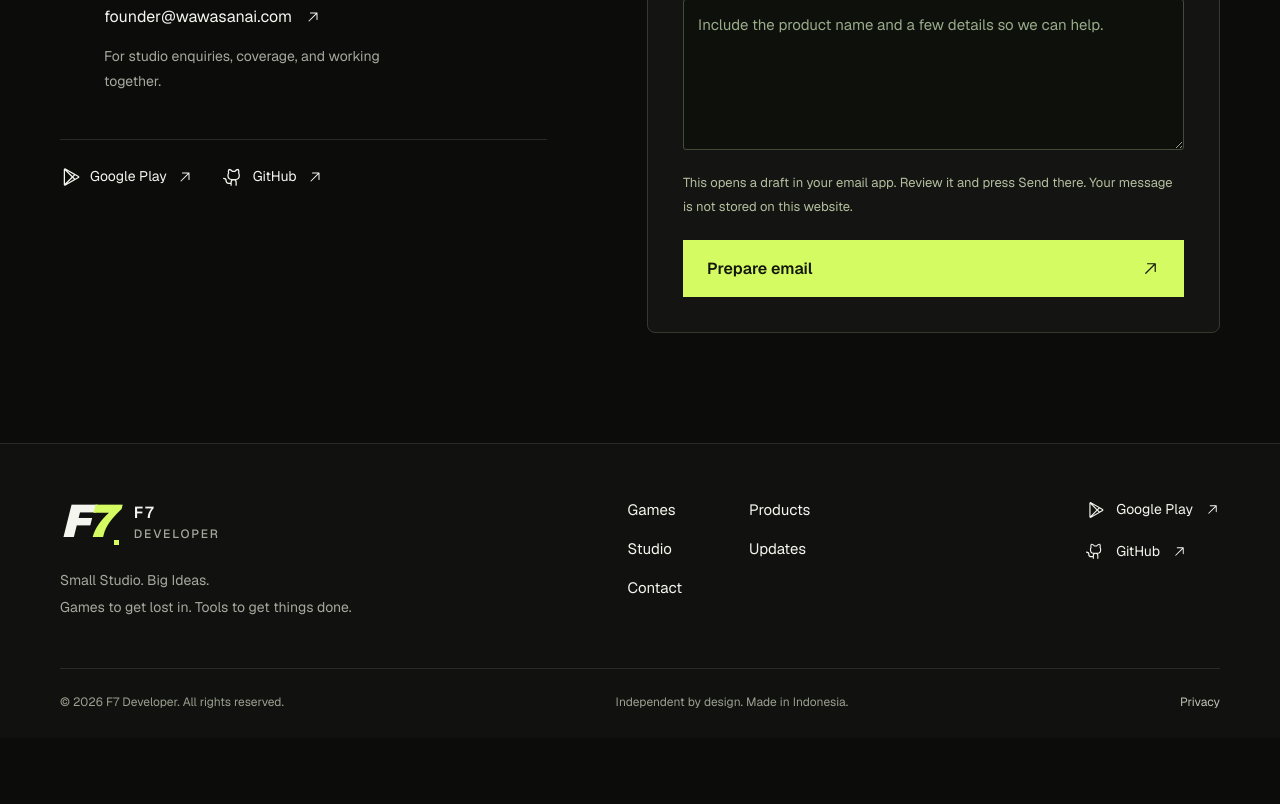
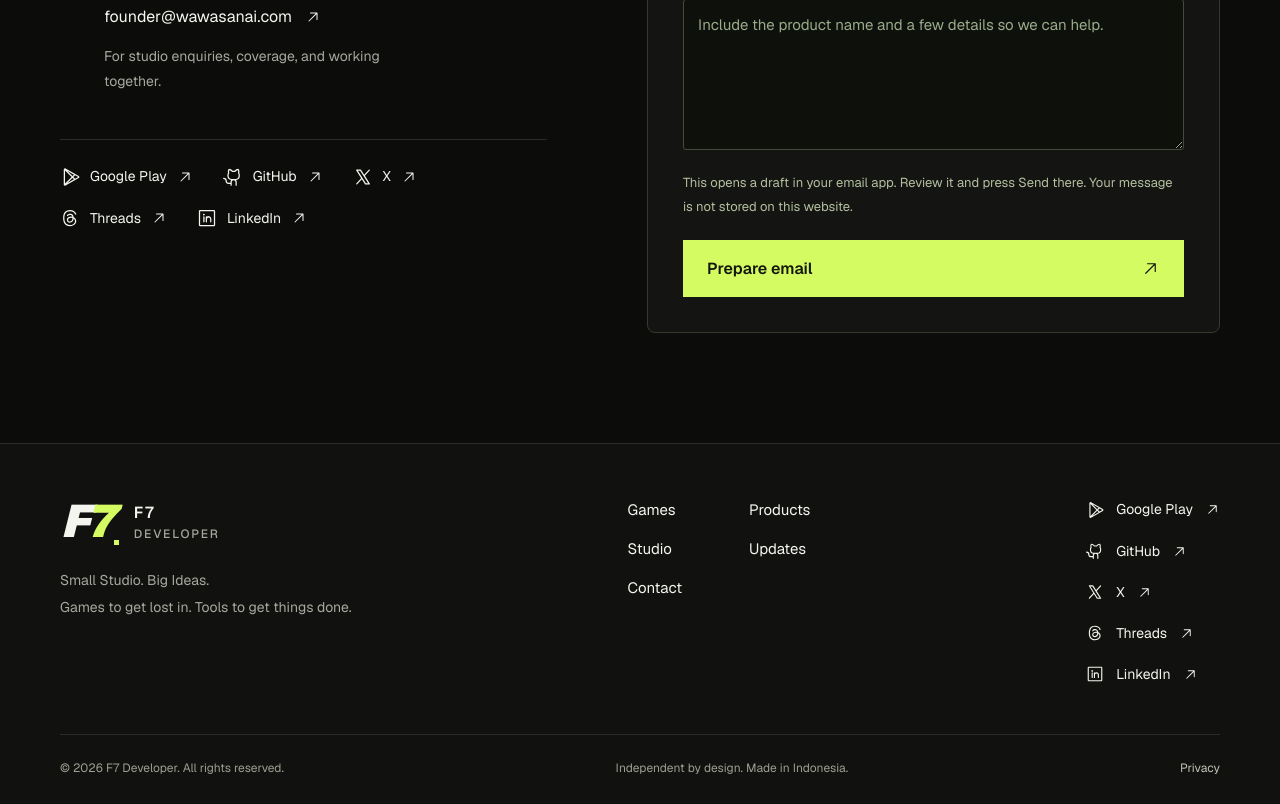
Before and after one commit to fareza777/website-f7developer, a Next.js app: page /contact in a window 1280 px wide. Shown: the part 780-1584 px from the top of the page. Before the commit the page ends 1518 px from the top, so only its background shows below. Built offline with nearby package versions, Linux system fonts and the light colour scheme; no server answers.

Commit message:
Add founder social profiles across studio website

```diff
--- a/src/app/contact/page.tsx
+++ b/src/app/contact/page.tsx
@@ -1,5 +1,6 @@
 import { PageIntro } from "@/components/ui";
 import { ContactForm } from "@/components/contact-form";
+import { SocialLinks } from "@/components/social-links";
 import {
   ArrowUpRightIcon,
   EnvelopeSimpleIcon,
@@ -69,6 +70,7 @@ export default function ContactPage() {
               GitHub
               <ArrowUpRightIcon size={16} />
             </a>
+            <SocialLinks iconSize={20} arrowSize={16} />
           </div>
         </div>
         <ContactForm />
--- a/src/components/footer.tsx
+++ b/src/components/footer.tsx
@@ -2,6 +2,7 @@ import Link from "next/link";
 import { Brand } from "./header";
 import { ArrowUpRightIcon, GithubLogoIcon, GooglePlayLogoIcon } from "./icons";
 import { developerUrl } from "@/lib/data";
+import { SocialLinks } from "./social-links";
 
 export function Footer() {
   return (
@@ -35,6 +36,7 @@ export function Footer() {
             >
               <GithubLogoIcon size={18} /> GitHub <ArrowUpRightIcon size={15} />
             </a>
+            <SocialLinks />
           </div>
         </div>
         <div className="footer-bottom">
--- a/src/components/icons.tsx
+++ b/src/components/icons.tsx
@@ -14,6 +14,9 @@ export {
   ListIcon,
   CheckIcon,
   GithubLogoIcon,
+  XLogoIcon,
+  ThreadsLogoIcon,
+  LinkedinLogoIcon,
   DownloadSimpleIcon,
   CaretRightIcon,
   CaretLeftIcon,
--- /dev/null
+++ b/src/components/social-links.tsx
@@ -0,0 +1,40 @@
+import { founderSocialLinks } from "@/lib/data";
+import {
+  ArrowUpRightIcon,
+  XLogoIcon,
+  ThreadsLogoIcon,
+  LinkedinLogoIcon,
+} from "./icons";
+
+const socialIcons = {
+  X: XLogoIcon,
+  Threads: ThreadsLogoIcon,
+  LinkedIn: LinkedinLogoIcon,
+};
+
+export function SocialLinks({
+  iconSize = 18,
+  arrowSize = 15,
+  className,
+}: {
+  iconSize?: number;
+  arrowSize?: number;
+  className?: string;
+}) {
+  return founderSocialLinks.map(({ name, href }) => {
+    const Icon = socialIcons[name];
+    return (
+      <a
+        key={name}
+        className={className}
+        href={href}
+        target="_blank"
+        rel="noopener noreferrer"
+      >
+        <Icon size={iconSize} aria-hidden="true" />
+        {name}
+        <ArrowUpRightIcon size={arrowSize} aria-hidden="true" />
+      </a>
+    );
+  });
+}
--- a/src/lib/data.ts
+++ b/src/lib/data.ts
@@ -16,6 +16,15 @@ export const developerUrl =
   "https://play.google.com/store/apps/dev?id=7590575640597683388";
 export const supportEmail = "fajar.mreza@gmail.com";
 export const businessEmail = "founder@wawasanai.com";
+
+export const founderSocialLinks = [
+  { name: "X", href: "https://x.com/FReza1984" },
+  { name: "Threads", href: "https://www.threads.com/@fajar_mreza" },
+  {
+    name: "LinkedIn",
+    href: "https://www.linkedin.com/in/fajar-m-reza-b4b741321/",
+  },
+] as const;
 
 export const products: Product[] = [
   {
--- a/src/styles/base.css
+++ b/src/styles/base.css
@@ -1532,6 +1532,12 @@ body:has(.gallery-dialog[open]) {
 }
 .studio-founder .text-link {
   font-size: 14px;
+  gap: 8px;
+}
+.founder-socials {
+  display: flex;
+  flex-wrap: wrap;
+  gap: 16px 24px;
   margin-top: 19px;
 }
 /* Contact page */
@@ -1587,7 +1593,8 @@ body:has(.gallery-dialog[open]) {
 }
 .contact-links {
   display: flex;
-  gap: 30px;
+  flex-wrap: wrap;
+  gap: 18px 30px;
   margin-top: 45px;
   border-top: 1px solid var(--line);
   padding-top: 25px;
@@ -2772,7 +2779,7 @@ body:has(.gallery-dialog[open]) {
   .contact-links {
     margin-top: 30px;
     padding-top: 23px;
-    gap: 30px;
+    gap: 18px 30px;
   }
   .contact-links a {
     font-size: 15px;
```
Also changed, not shown: src/app/studio/page.tsx (+8 -2 lines).
